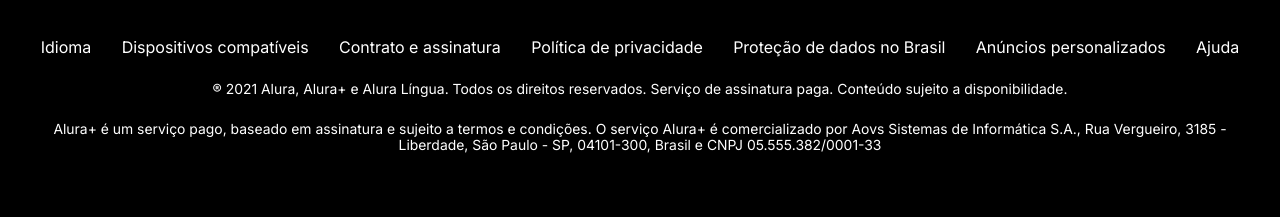
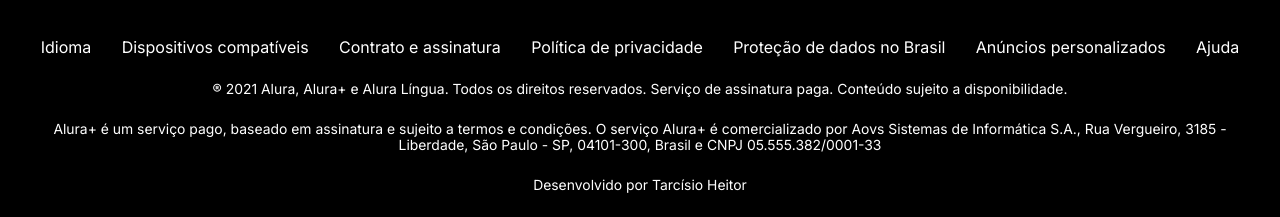
Before and after one commit to TarcisioH/Projeto_Alura, a plain HTML site: page index.html in a window 1280 px wide. Shown: the part 4177-4394 px from the top of the page. Before the commit the page ends 4354 px from the top, so only its background shows below. Drawn offline with Linux system fonts and the light colour scheme.

Commit message:
Update index.html

```diff
--- a/index.html
+++ b/index.html
@@ -99,6 +99,9 @@
         <p class="rodape__texto">
             Alura+ é um serviço pago, baseado em assinatura e sujeito a termos e condições. O serviço Alura+ é comercializado por Aovs Sistemas de Informática S.A., Rua Vergueiro, 3185 - Liberdade, São Paulo - SP, 04101-300, Brasil e CNPJ 05.555.382/0001-33
         </p>
+        <p class="rodape__texto">
+            Desenvolvido por Tarcísio Heitor
+        </p>
     </footer>
 </body>
 </html>
```
